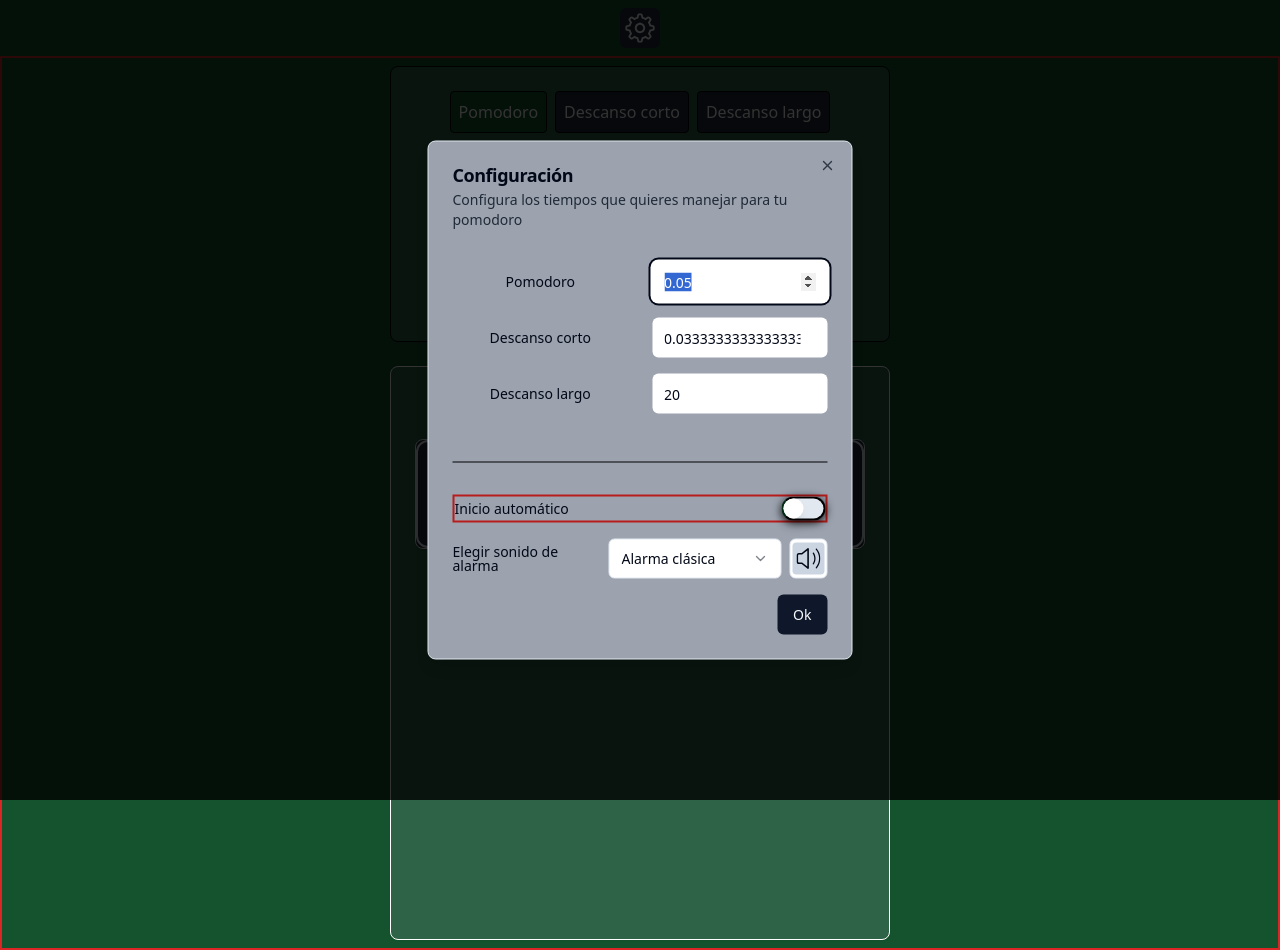
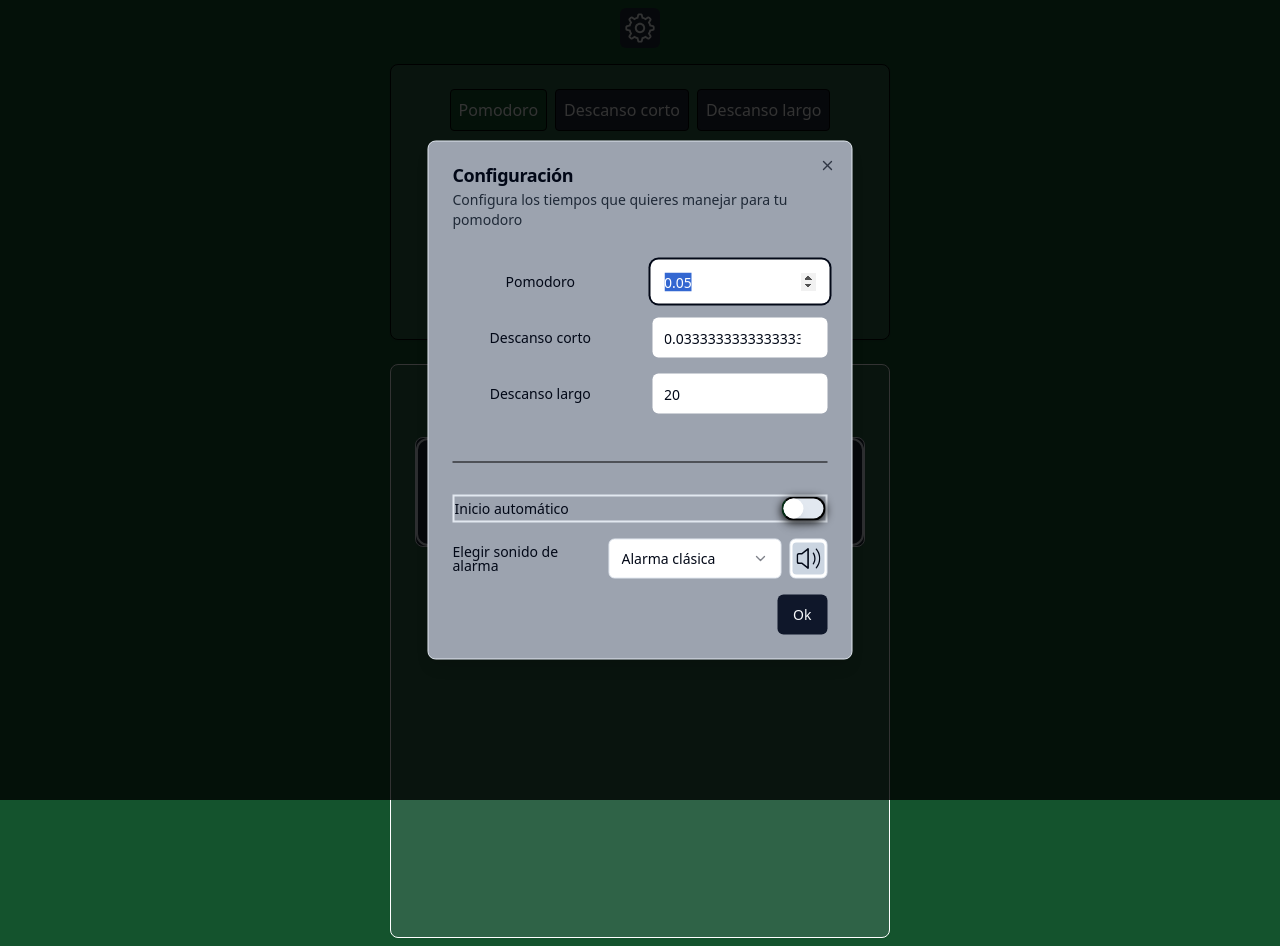
Before and after one commit to Quide1/pomodoro-app, a React (Vite) app: page / in a window 1280 px wide. Both pictures are taken after a click on the button 640 px from the left and 28 px from the top of the page. Built offline with nearby package versions, Linux system fonts and the light colour scheme.

Commit message:
Change border css

```diff
--- a/src/components/GroupSelectableButtons.tsx
+++ b/src/components/GroupSelectableButtons.tsx
@@ -15,6 +15,7 @@ const ButtonGroup: React.FC = () => {
 
     useEffect(()=>{
     setSelectedButton((currentTimer))
+
     },[currentTimer])
     const handleButtonClick = (keyLabel: string) => {
         if(keyLabel == selectedButton){
--- a/src/components/HomeMain.tsx
+++ b/src/components/HomeMain.tsx
@@ -4,7 +4,7 @@ import { useTheme } from "@/hooks/useTheme";
 function HomeMain() {
   const { currentBackground } = useTheme()
   return (
-    <main className={`p-2 ${currentBackground} border-2 border-red-600 min-h-screen flex flex-col items-center overflow-hidden`}>
+    <main className={`p-2 ${currentBackground} min-h-screen flex flex-col items-center overflow-hidden`}>
       <Timer />
       <Tasks />
     </main>
--- a/src/components/SettingsPreferences.tsx
+++ b/src/components/SettingsPreferences.tsx
@@ -5,7 +5,7 @@ function SettingsPreferences() {
     const { changeAutoStart, preferences } = useConfigTimer();
     const autoStart = preferences.autoPlay;
     return (
-        <div className="flex flex-col gap-4">
+        <div className="flex flex-col gap-4 border-0">
             <SwitchUi
                 label="Inicio automático"
                 onSwitchFunction={changeAutoStart}
--- a/src/components/Switch.tsx
+++ b/src/components/Switch.tsx
@@ -9,7 +9,7 @@ type SwitchProps = {
 }
 function SwitchUi({ label, onSwitchFunction, checked }: SwitchProps) {
   return (
-    <div className='flex flex-row  items-center justify-between gap-2 content-start border-2 border-red-700'>
+    <div className='flex flex-row  items-center justify-between gap-2 content-start border-2'>
       <Label>{label}</Label>
       <Switch className='border-2 border-black bg-blackA6 border-l-green-950 rounded-full relative shadow-[0_2px_10px] shadow-black focus:shadow-[0_0_0_2px] focus:shadow-black data-[state=checked]:bg-slate-700 outline-none cursor-default' onCheckedChange={onSwitchFunction} checked={checked} />
 
--- a/src/utils/convertorSeconstToMins.ts
+++ b/src/utils/convertorSeconstToMins.ts
@@ -1,4 +1,5 @@
 export function convertSecondsToMinutesAndSeconds(seconds: number): string {
+
     const mins = Math.floor(seconds / 60);
     const secs = seconds % 60;
     return `${mins}:${secs < 10 ? '0' : ''}${secs}`;
```
